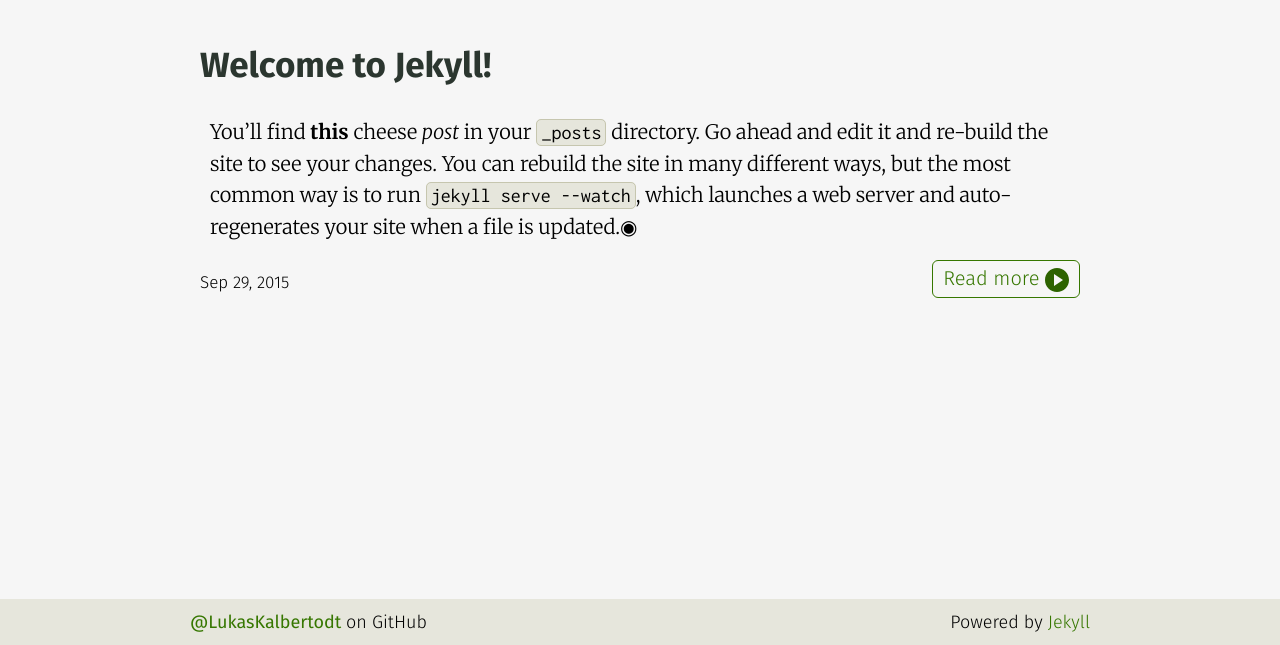
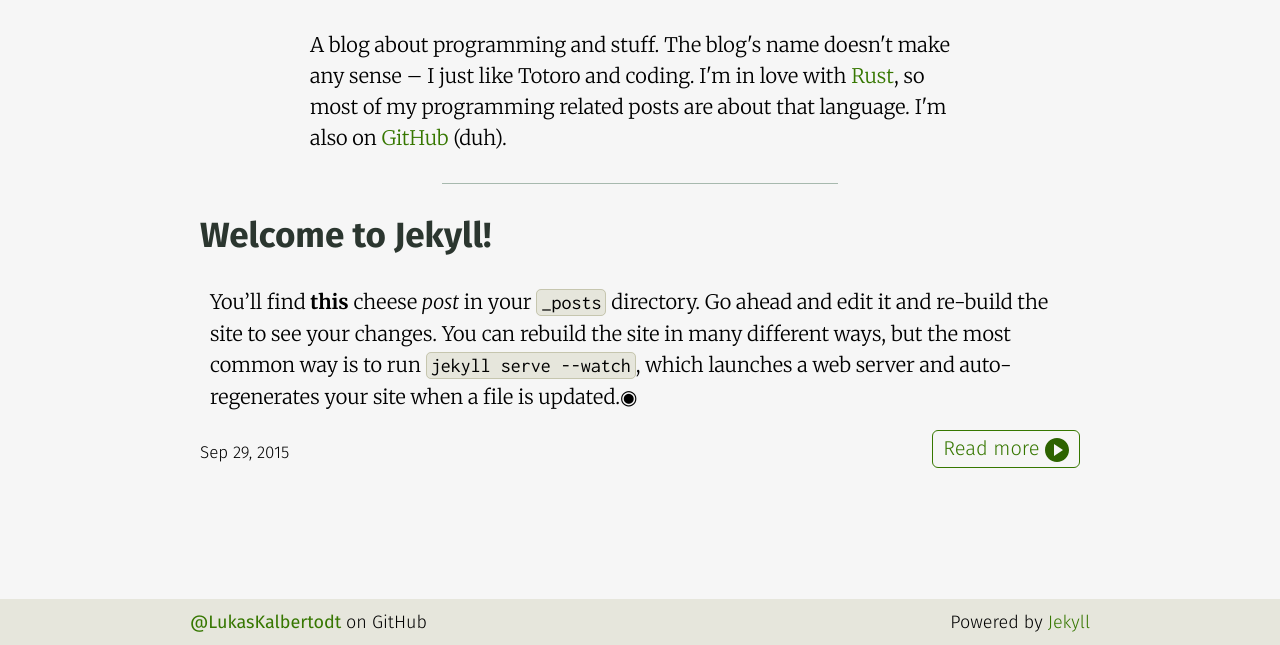
Before and after one commit to LukasKalbertodt/LukasKalbertodt.github.io, a Jekyll site: the page built from index.html, in a window 1280 px wide. Shown: the part 280-925 px from the top of the page. Built offline with Jekyll 4.4.1, drawn with Linux system fonts in a browser that asks for light colours.

Commit message:
Improve minor style things

```diff
--- a/_layouts/post.html
+++ b/_layouts/post.html
@@ -11,5 +11,6 @@ layout: default
   <article class="post-content">
     {{ content }}
   </article>
+  <img src="/img/bottom.png" class="post-bottom"/>
 
 </div>
--- a/_sass/_index.scss
+++ b/_sass/_index.scss
@@ -1,4 +1,29 @@
 // style declarations for landing page
+
+.blog-desc {
+    @extend .post-content;
+    width: 75%;
+    margin: 0 auto;
+    margin-top: -15px;
+    // margin: 0 auto 50px auto;
+}
+
+.index-sep {
+    @extend #header-desc-border;
+    width: 45%;
+    margin: 30px auto;
+}
+
+@media only screen and (max-width: 600px) {
+    .blog-desc {
+        width: 85%;
+    }
+
+    .index-sep {
+        width: 55%;
+        margin: 20px auto;
+    }
+}
 
 .post-list li {
     display: block;
--- a/_sass/_post.scss
+++ b/_sass/_post.scss
@@ -16,7 +16,7 @@
     font-family: Merriweather;
     font-size: 20px;
     font-weight: 300;
-    margin: 0 10px;
+    margin: 0 10px 0px 10px;
     line-height: 31px;
 
     p {
@@ -43,6 +43,12 @@
     }
 }
 
+.post-bottom {
+    width: 50px;
+    margin: 50px auto 100px auto;
+    display: block;
+    opacity: 0.7;
+}
 
 @media only screen and (max-width: 600px) {
     .post-title {
--- a/_sass/_syntax-highlighting.scss
+++ b/_sass/_syntax-highlighting.scss
@@ -20,7 +20,7 @@ $green:    #3AE25C; //  operators, other keywords
     background-color: $bg-color;
     color: $body;
 
-    overflow: scroll;
+    overflow-x: auto;
 
     span {
         font-family: $mono-font;
--- a/index.html
+++ b/index.html
@@ -4,6 +4,9 @@ layout: default
 
 <div class="home">
 
+  <div class="blog-desc">A blog about programming and stuff. The blog's name doesn't make any sense – I just like Totoro and coding. I'm in love with <a href="https://rust-lang.org">Rust</a>, so most of my programming related posts are about that language. I'm also on <a href="https://github.com/LukasKalbertodt">GitHub</a> (duh).</div>
+
+  <div class="index-sep"></div>
 
   <ul class="post-list">
     {% for post in site.posts %}
```
